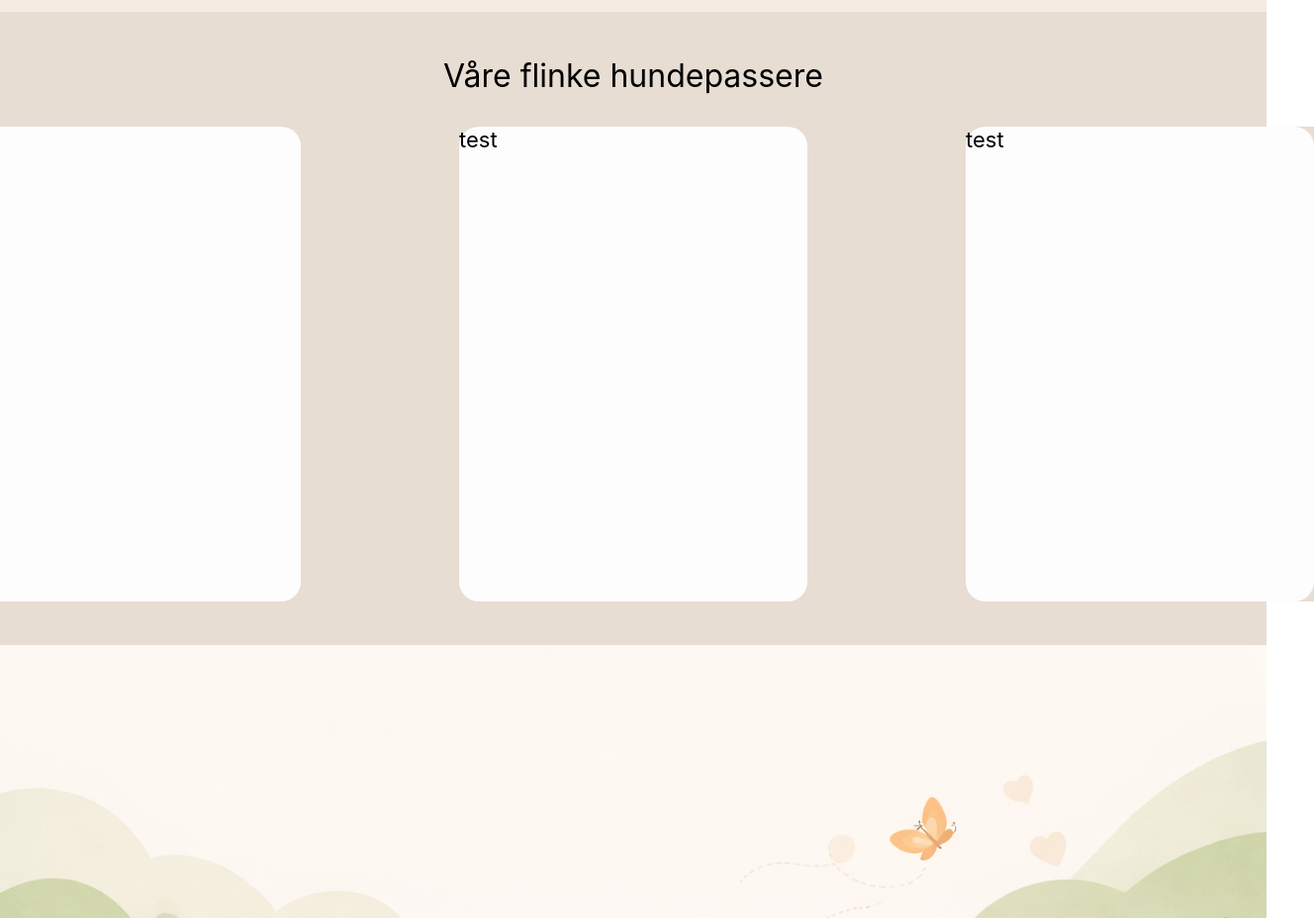
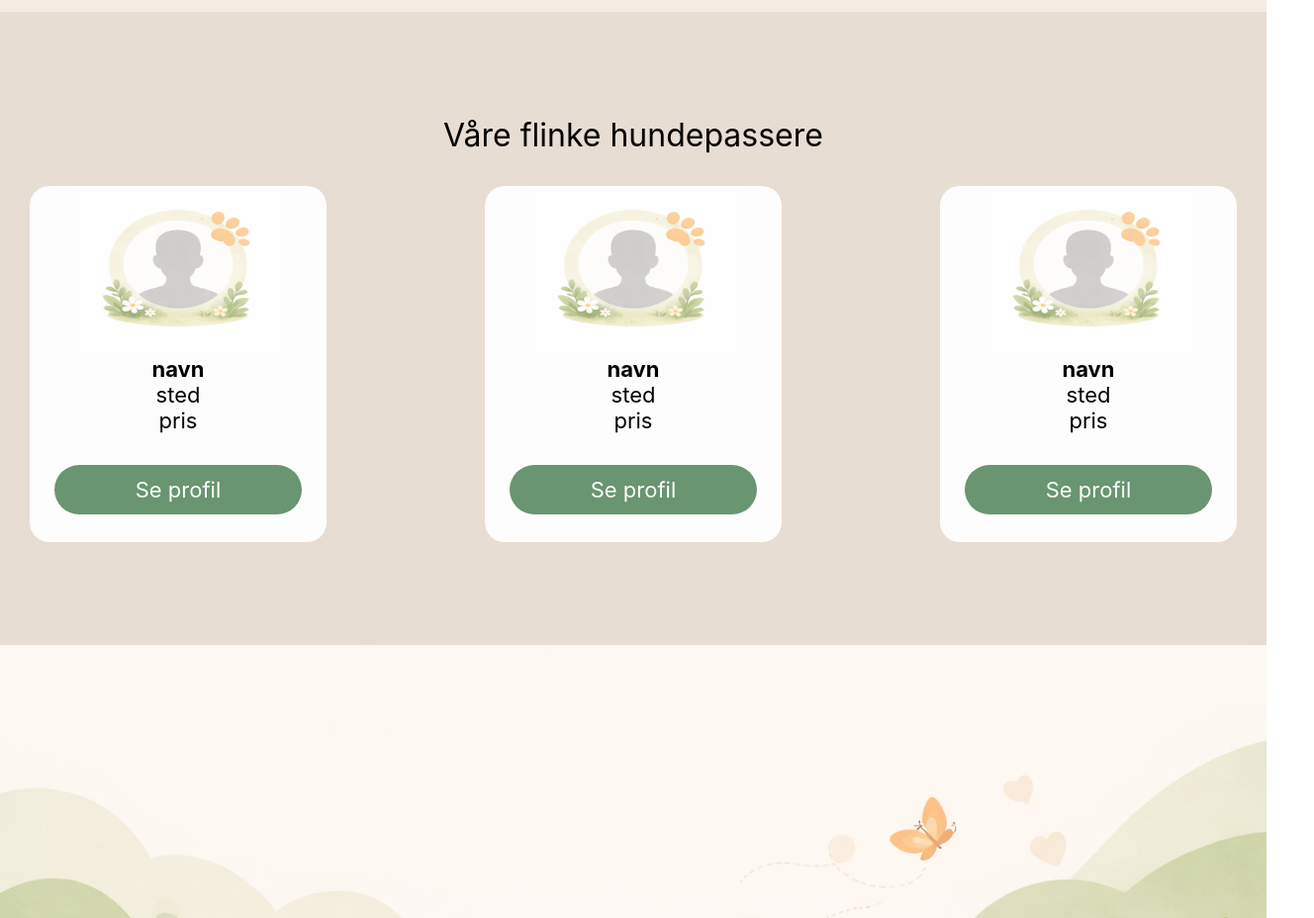
Before and after one commit to Annine-Hausberg/Arbeidskrav_gruppe_7, a website built with Vite: page index.html in a window 1280 px wide. Shown: the part 1360-2288 px from the top of the page at 99% size, 1328 px wide, since content can reach past the window. Built offline with nearby package versions, Linux system fonts and the light colour scheme.

Commit message:
edit of petsitter-preview

```diff
--- a/index.html
+++ b/index.html
@@ -67,13 +67,34 @@
         <h2>Våre flinke hundepassere</h2>
         <div class="preview-petsitter-cards">
           <div class="preview-petsitter-card">
-            <p>test</p>
+            <img
+              src="assets/placeholder-petsitter.png"
+              alt="Bilde av hundepasser"
+            />
+            <p><strong>navn</strong></p>
+            <p>sted</p>
+            <p>pris</p>
+            <button><p>Se profil</p></button>
           </div>
           <div class="preview-petsitter-card">
-            <p>test</p>
+            <img
+              src="assets/placeholder-petsitter.png"
+              alt="Bilde av hundepasser"
+            />
+            <p><strong>navn</strong></p>
+            <p>sted</p>
+            <p>pris</p>
+            <button><p>Se profil</p></button>
           </div>
           <div class="preview-petsitter-card">
-            <p>test</p>
+            <img
+              src="assets/placeholder-petsitter.png"
+              alt="Bilde av hundepasser"
+            />
+            <p><strong>navn</strong></p>
+            <p>sted</p>
+            <p>pris</p>
+            <button><p>Se profil</p></button>
           </div>
         </div>
       </section>
--- a/src/style.css
+++ b/src/style.css
@@ -177,11 +177,26 @@ nav {
 }
 .preview-petsitter-card {
   background-color: #fdfdfd;
-  width: 22rem;
-  height: 30rem;
+  width: 300px;
+  height: 360px;
   border-radius: 20px;
+  display: flex;
+  flex-direction: column;
+  align-items: center;
 }
-
+.preview-petsitter-card button {
+  width: 250px;
+  height: 50px;
+  background-color: #699570;
+  color: white;
+  border: none;
+  border-radius: 50px;
+  margin-top: 2rem;
+}
+.preview-petsitter-card img {
+  width: 210px;
+  height: 172px;
+}
 /*--------------------footer--------------------*/
 footer img {
   width: 100vw;
```
